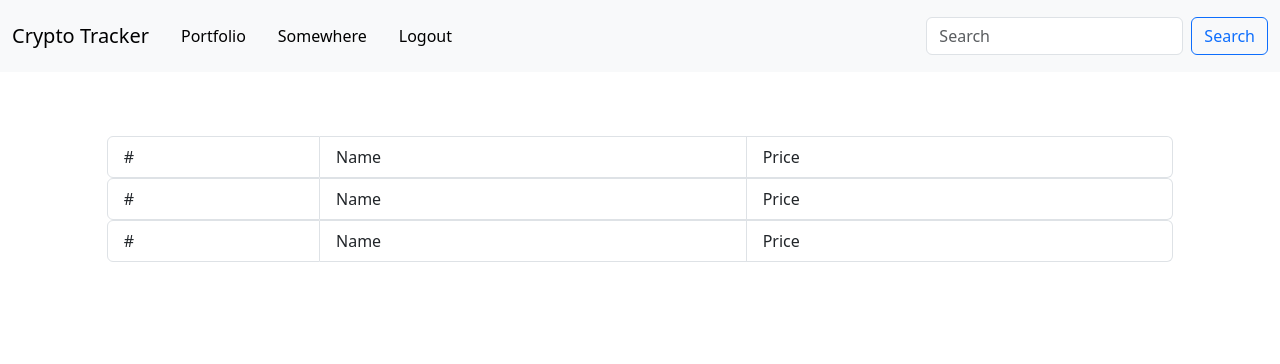
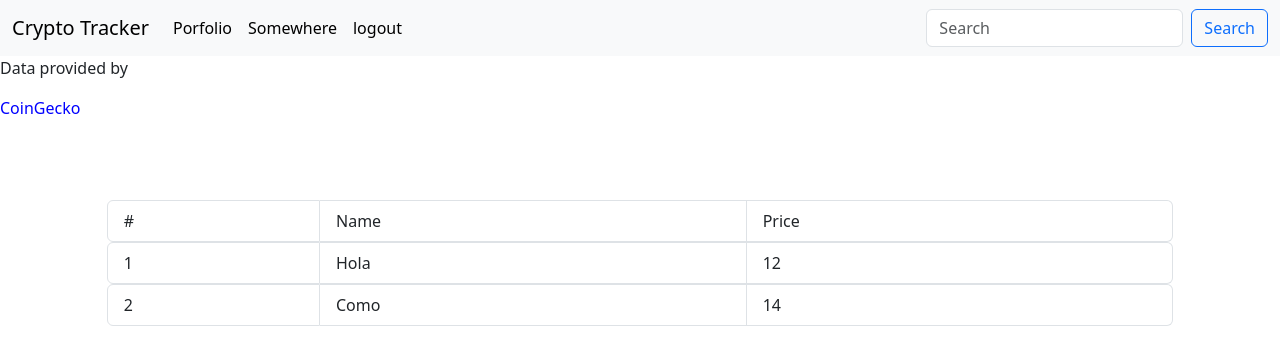
Before and after one commit to JBFernandez/Crypto-Portfolio-Tracker, a React (Vite) app in the folder client/: page /main in a window 1280 px wide. Shown: the top 364 px of the page. Built offline with nearby package versions, Linux system fonts and the light colour scheme.

Commit message:
Created CryptoAsset component to render different coins

```diff
--- a/client/src/Pages/MainPage.jsx
+++ b/client/src/Pages/MainPage.jsx
@@ -1,36 +1,32 @@
-import React from 'react'
-import { Link } from 'react-router-dom'
+import React, { useEffect } from 'react'
+import { Link, useNavigate } from 'react-router-dom'
 import { CryptoAsset } from '../components/CryptoAsset'
+import { NavBar } from '../components/NavBar'
+import "../Pages/mainPage.css";
+import { getAssets } from '../hooks/getAssets';
 
 export const MainPage = () => {
+
+
+
+  const assets = getAssets(1);
+
+
+
+  const coinGecko = (e) => {
+    e.preventDefault();
+
+    const url =  window.location.href = "https://www.coingecko.com/"
+
+  }
+
+
   return (
     <div className='main-container' >
 
-        <nav className="navbar navbar-expand-lg bg-body-tertiary">
-          <div className="container-fluid">
-            <a className="navbar-brand" href="#">Crypto Tracker</a>
-            <button className="navbar-toggler" type="button" data-bs-toggle="collapse" data-bs-target="#navbarSupportedContent" aria-controls="navbarSupportedContent" aria-expanded="false" aria-label="Toggle navigation">
-              <span className="navbar-toggler-icon"></span>
-            </button>
-            <div className="collapse navbar-collapse" id="navbarSupportedContent">
-              <ul className="navbar-nav me-auto mb-2 mb-lg-0">
-                <li className="nav-item">
-                  <a className="nav-link active" aria-current="page"> <Link  className='nav-link active' to={"/portfolio"}> Portfolio </Link> </a>
-                </li>
-                <li className="nav-item">
-                <a className="nav-link active" aria-current="page"> <Link  className='nav-link active' to={"/login"}> Somewhere </Link> </a>
-                </li>
-                <li className="nav-item">
-                <a className="nav-link active" aria-current="page"> <Link  className='nav-link active' to={"/login"}> Logout </Link> </a>
-                </li>
-              </ul>
-              <form className="d-flex" role="search">
-                <input className="form-control me-2" type="search" placeholder="Search" aria-label="Search"/>
-                <button className="btn btn-outline-primary" type="submit">Search</button>
-              </form>
-            </div>
-          </div>
-        </nav>
+        <NavBar />
+
+         <p> Data provided by &nbsp;</p> <p className='coinGecko'   onClick={ coinGecko } >CoinGecko </p>
 
         <ul className="list-group list-group-horizontal justify-content-md-center" style={{paddingTop:"5%"}} >
           <li className="list-group-item  col-2">#</li>
@@ -40,8 +36,14 @@ export const MainPage = () => {
 
 
 
-        <CryptoAsset />
-        <CryptoAsset />
+        {/* <CryptoAsset number={ one.number } name={one.name} price={ one.price } /> */}
+        {/* <CryptoAsset /> */}
+
+
+        {
+        assets.map( asset => {
+          return <CryptoAsset key={asset.number} asset={asset} />
+        } ) }
 
 
 
--- a/client/src/Pages/PortfolioPage.jsx
+++ b/client/src/Pages/PortfolioPage.jsx
@@ -1,37 +1,13 @@
 import React from 'react'
 import { Link } from 'react-router-dom'
+import { NavBar } from '../components/NavBar'
 
 
 export const PortfolioPage = () => {
   return (
     <div className='main-container' >
 
-        <nav className="navbar navbar-expand-lg bg-body-tertiary">
-          <div className="container-fluid">
-            <a className="navbar-brand" > <Link  className='nav-link active' to={"/main"}> { "Add user here:" } Portfolio </Link>  </a>
-            <button className="navbar-toggler" type="button" data-bs-toggle="collapse" data-bs-target="#navbarSupportedContent" aria-controls="navbarSupportedContent" aria-expanded="false" aria-label="Toggle navigation">
-              <span className="navbar-toggler-icon"></span>
-            </button>
-            <div className="collapse navbar-collapse" id="navbarSupportedContent">
-              <ul className="navbar-nav me-auto mb-2 mb-lg-0">
-                <li className="nav-item">
-                  <a className="nav-link active" aria-current="page"> <Link  className='nav-link active' to={"/main"}> Main </Link> </a>
-                </li>
-                <li className="nav-item">
-                <a className="nav-link active" aria-current="page"> <Link  className='nav-link active' to={"/login"}> Somewhere </Link> </a>
-                </li>
-                <li className="nav-item">
-                <a className="nav-link active" aria-current="page"> <Link  className='nav-link active' to={"/login"}> Logout </Link> </a>
-                </li>
-              </ul>
-              <form className="d-flex" role="search">
-                <input className="form-control me-2" type="search" placeholder="Search" aria-label="Search"/>
-                <button className="btn btn-outline-primary" type="submit">Search</button>
-              </form>
-            </div>
-          </div>
-        </nav>
-
+        <NavBar />
 
 
     </div>
--- /dev/null
+++ b/client/src/Pages/mainPage.css
@@ -0,0 +1,6 @@
+
+.coinGecko {
+    cursor: pointer;
+    color: blue;
+
+}
--- a/client/src/components/CryptoAsset.jsx
+++ b/client/src/components/CryptoAsset.jsx
@@ -1,13 +1,14 @@
 import React from 'react'
 
-export const CryptoAsset = () => {
+export const CryptoAsset = ( {asset} ) => {
+
   return (
-    <div>
+    <>
         <ul className="list-group list-group-horizontal justify-content-md-center"  >
-          <li className="list-group-item  col-2">#</li>
-          <li className="list-group-item col-4">Name</li>
-          <li className="list-group-item col-4">Price</li>
+          <li className="list-group-item  col-2"> { asset.number } </li>
+          <li className="list-group-item col-4"> { asset.name } </li>
+          <li className="list-group-item col-4">{ asset.price }</li>
         </ul>
-    </div>
+    </>
   )
 }
--- /dev/null
+++ b/client/src/components/NavBar.jsx
@@ -0,0 +1,46 @@
+import React from 'react'
+import { Link, useNavigate } from 'react-router-dom'
+import "./navBar.css";
+
+export const NavBar = () => {
+
+  const navigate = useNavigate();
+
+  const navBarClick = (e) => {
+      e.preventDefault();
+
+      navigate(`/${e.target.id}`);
+
+  }
+
+  return (
+    <>
+        <nav className="navbar navbar-expand-lg bg-body-tertiary">
+          <div className="container-fluid">
+            <a className="navbar-brand" href="#">Crypto Tracker</a>
+            <button className="navbar-toggler" type="button" data-bs-toggle="collapse" data-bs-target="#navbarSupportedContent" aria-controls="navbarSupportedContent" aria-expanded="false" aria-label="Toggle navigation">
+              <span className="navbar-toggler-icon"></span>
+            </button>
+            <div className="collapse navbar-collapse" id="navbarSupportedContent">
+              <ul className="navbar-nav me-auto mb-2 mb-lg-0">
+                <li className="nav-item">
+                  <a id='portfolio' onClick={navBarClick}  className="nav-link active" aria-current="page"> Porfolio </a>
+                </li>
+                <li className="nav-item">
+                <a id='login' onClick={navBarClick} className="nav-link active" aria-current="page"> Somewhere </a>
+                </li>
+                <li className="nav-item">
+                <a id='login' onClick={navBarClick} className="nav-link active" aria-current="page"> logout </a>
+                </li>
+              </ul>
+              <form className="d-flex" role="search">
+                <input className="form-control me-2" type="search" placeholder="Search" aria-label="Search"/>
+                <button className="btn btn-outline-primary" type="submit">Search</button>
+              </form>
+            </div>
+          </div>
+        </nav>
+
+    </>
+  )
+}
--- /dev/null
+++ b/client/src/components/navBar.css
@@ -0,0 +1,3 @@
+a {
+    cursor: pointer;
+}
--- /dev/null
+++ b/client/src/hooks/getAssets.js
@@ -0,0 +1,33 @@
+import { useEffect, useState } from "react"
+
+
+export const getAssets = (load) => {
+
+    const [assets, setAssets] = useState([
+
+    ]);
+
+    useEffect(() => {
+
+        setAssets([
+            {
+             number: 1,
+             name: "Hola",
+             price: 12
+            },
+            {
+             number: 2,
+             name: "Como",
+             price: 14
+         } ])
+
+
+    }, [load])
+
+
+
+
+
+    return assets
+
+}
```
